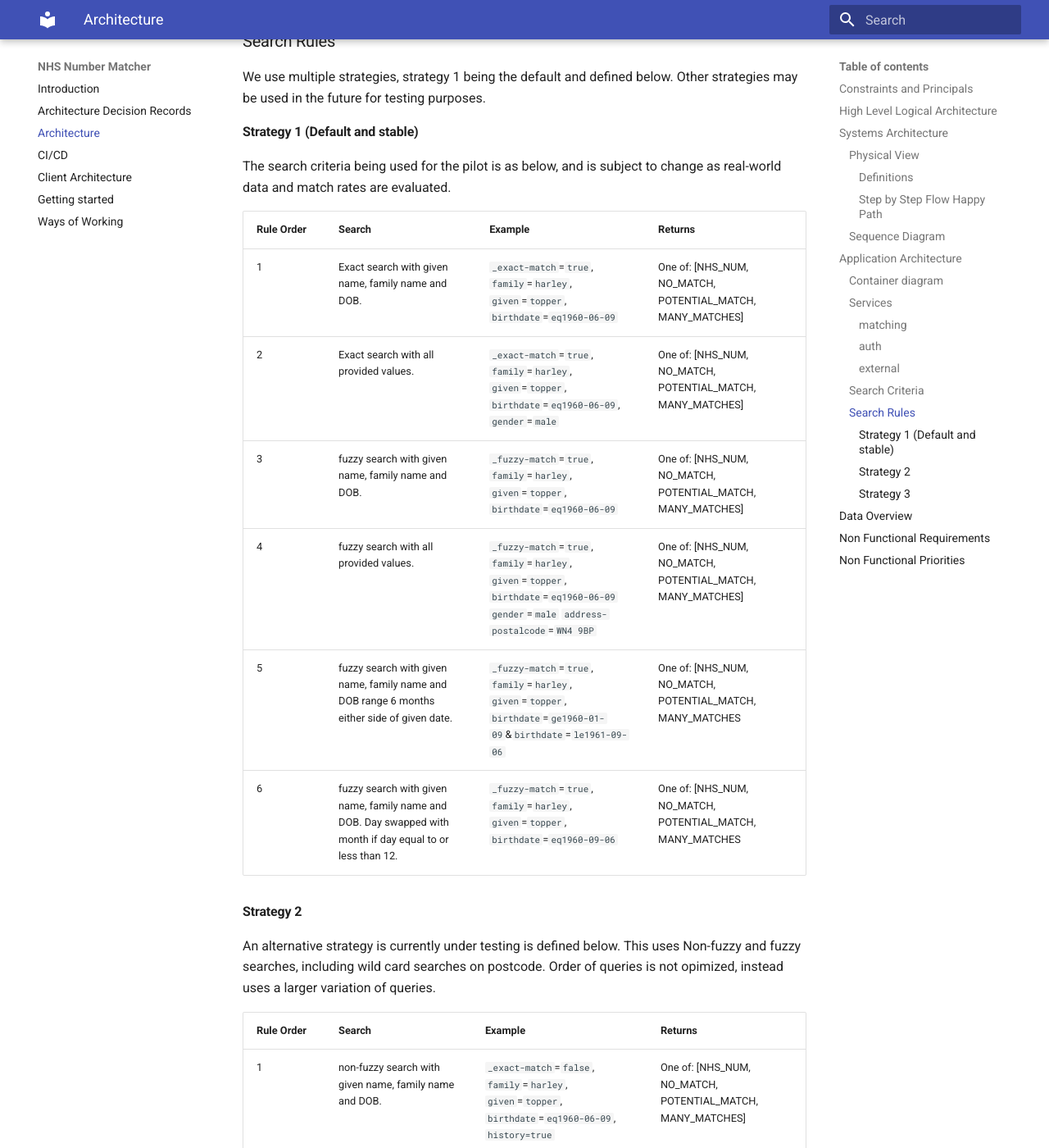
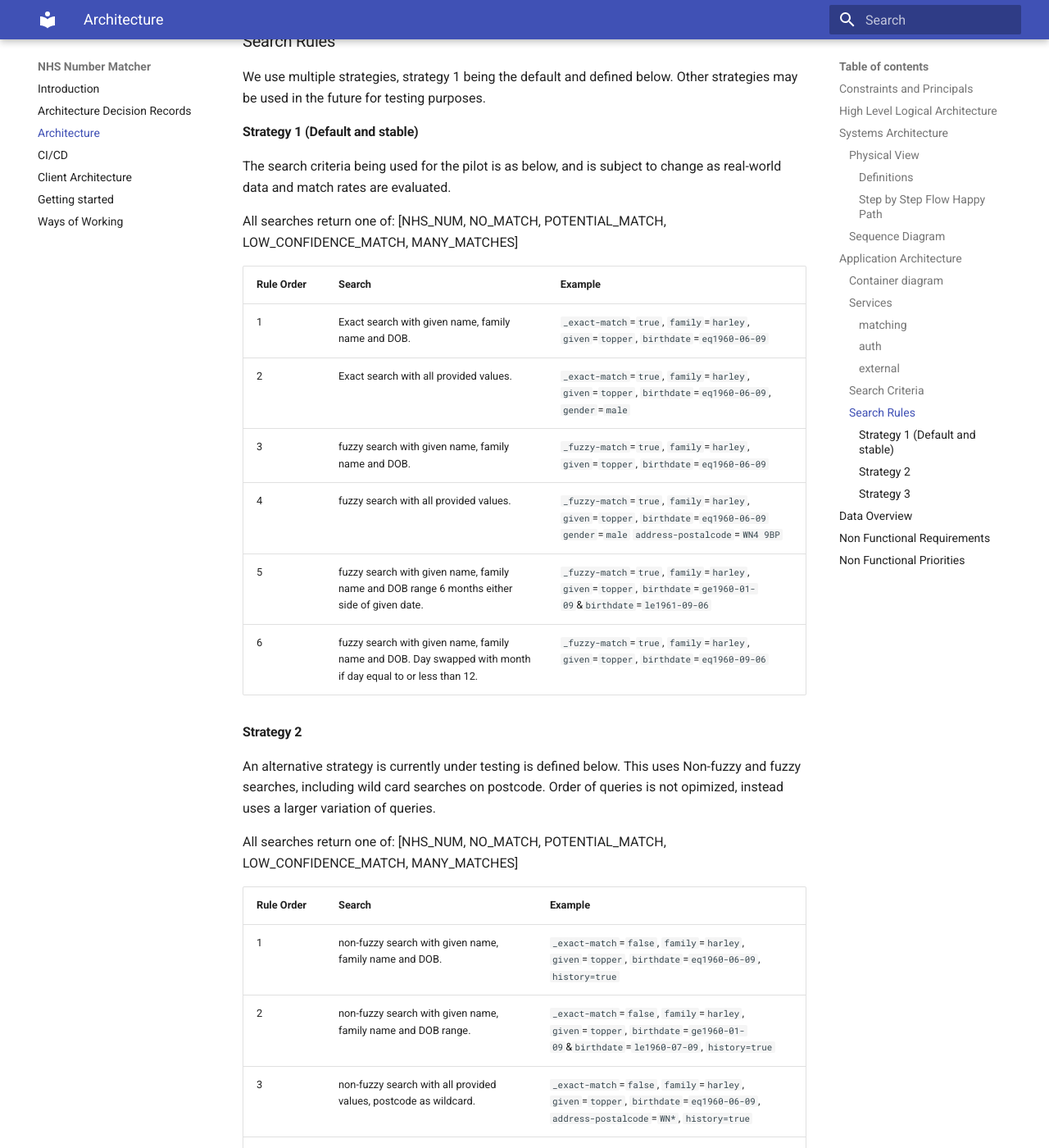
Before and after one commit to DFE-Digital/SUI_Matcher, an MkDocs documentation site: the page built from documentation/docs/architecture.md, in a window 1280 px wide and 1400 px high, scrolled down 8274 px. Shown: the whole window at 82% size. Built offline with MkDocs 1.6.1 and Material for MkDocs 9.7.7, drawn with Linux system fonts in a browser that asks for light colours; some of the changed text lies outside the part shown.

Commit message:
docs: Update architecture.md
clean up tables with duplicates field

```diff
--- a/documentation/docs/architecture.md
+++ b/documentation/docs/architecture.md
@@ -311,45 +311,51 @@ for testing purposes.
 The search criteria being used for the pilot is as below, and is subject to change as real-world data and match rates
 are evaluated.
 
-| Rule Order | Search                                                                                                     | Example                                                                                                                               | Returns                                                     |
-|:-----------|:-----------------------------------------------------------------------------------------------------------|:--------------------------------------------------------------------------------------------------------------------------------------|:------------------------------------------------------------|
-| 1          | Exact search with given name, family name and DOB.                                                         | `_exact-match`=`true`, `family`=`harley`, `given`=`topper`, `birthdate`=`eq1960-06-09`                                                | One of:  [NHS_NUM, NO_MATCH, POTENTIAL_MATCH, MANY_MATCHES] |
-| 2          | Exact search with all provided values.                                                                     | `_exact-match`=`true`, `family`=`harley`, `given`=`topper`, `birthdate`=`eq1960-06-09`, `gender`=`male`                               | One of:  [NHS_NUM, NO_MATCH, POTENTIAL_MATCH, MANY_MATCHES] |
-| 3          | fuzzy search with given name, family name and DOB.                                                         | `_fuzzy-match`=`true`, `family`=`harley`, `given`=`topper`, `birthdate`=`eq1960-06-09`                                                | One of:  [NHS_NUM, NO_MATCH, POTENTIAL_MATCH, MANY_MATCHES] |
-| 4          | fuzzy search with all provided values.                                                                     | `_fuzzy-match`=`true`, `family`=`harley`, `given`=`topper`, `birthdate`=`eq1960-06-09` `gender`=`male` `address-postalcode`=`WN4 9BP` | One of:  [NHS_NUM, NO_MATCH, POTENTIAL_MATCH, MANY_MATCHES] |
-| 5          | fuzzy search with given name, family name and DOB range 6 months either side of given date.                | `_fuzzy-match`=`true`, `family`=`harley`, `given`=`topper`, `birthdate`=`ge1960-01-09`&`birthdate`=`le1961-09-06`                     | One of:  [NHS_NUM, NO_MATCH, POTENTIAL_MATCH, MANY_MATCHES  |
-| 6          | fuzzy search with given name, family name and DOB. Day swapped with month if day equal to or less than 12. | `_fuzzy-match`=`true`, `family`=`harley`, `given`=`topper`, `birthdate`=`eq1960-09-06`                                                | One of:  [NHS_NUM, NO_MATCH, POTENTIAL_MATCH, MANY_MATCHES  |
+All searches return one of: [NHS_NUM, NO_MATCH, POTENTIAL_MATCH, LOW_CONFIDENCE_MATCH, MANY_MATCHES]
+
+| Rule Order | Search                                                                                                     | Example                                                                                                                               |
+|:-----------|:-----------------------------------------------------------------------------------------------------------|:--------------------------------------------------------------------------------------------------------------------------------------|
+| 1          | Exact search with given name, family name and DOB.                                                         | `_exact-match`=`true`, `family`=`harley`, `given`=`topper`, `birthdate`=`eq1960-06-09`                                                |
+| 2          | Exact search with all provided values.                                                                     | `_exact-match`=`true`, `family`=`harley`, `given`=`topper`, `birthdate`=`eq1960-06-09`, `gender`=`male`                               |
+| 3          | fuzzy search with given name, family name and DOB.                                                         | `_fuzzy-match`=`true`, `family`=`harley`, `given`=`topper`, `birthdate`=`eq1960-06-09`                                                |
+| 4          | fuzzy search with all provided values.                                                                     | `_fuzzy-match`=`true`, `family`=`harley`, `given`=`topper`, `birthdate`=`eq1960-06-09` `gender`=`male` `address-postalcode`=`WN4 9BP` |
+| 5          | fuzzy search with given name, family name and DOB range 6 months either side of given date.                | `_fuzzy-match`=`true`, `family`=`harley`, `given`=`topper`, `birthdate`=`ge1960-01-09`&`birthdate`=`le1961-09-06`                     |
+| 6          | fuzzy search with given name, family name and DOB. Day swapped with month if day equal to or less than 12. | `_fuzzy-match`=`true`, `family`=`harley`, `given`=`topper`, `birthdate`=`eq1960-09-06`                                                |
 
 #### Strategy 2
 
 An alternative strategy is currently under testing is defined below. This uses Non-fuzzy and fuzzy searches, including
 wild card searches on postcode. Order of queries is not opimized, instead uses a larger variation of queries.
 
-| Rule Order | Search                                                                                                     | Example                                                                                                                                                  | Returns                                                     |
-|:-----------|:-----------------------------------------------------------------------------------------------------------|:---------------------------------------------------------------------------------------------------------------------------------------------------------|:------------------------------------------------------------|
-| 1          | non-fuzzy search with given name, family name and DOB.                                                     | `_exact-match`=`false`, `family`=`harley`, `given`=`topper`, `birthdate`=`eq1960-06-09`, `history=true`                                                  | One of:  [NHS_NUM, NO_MATCH, POTENTIAL_MATCH, MANY_MATCHES] |
-| 2          | non-fuzzy search with given name, family name and DOB range.                                               | `_exact-match`=`false`, `family`=`harley`, `given`=`topper`, `birthdate`=`ge1960-01-09`&`birthdate`=`le1960-07-09`, `history=true`                       | One of:  [NHS_NUM, NO_MATCH, POTENTIAL_MATCH, MANY_MATCHES] |
-| 3          | non-fuzzy search with all provided values, postcode as wildcard.                                           | `_exact-match`=`false`, `family`=`harley`, `given`=`topper`, `birthdate`=`eq1960-06-09`, `address-postalcode`=`WN*`, `history=true`                      | One of:  [NHS_NUM, NO_MATCH, POTENTIAL_MATCH, MANY_MATCHES] |
-| 4          | non-fuzzy search with all provided values.                                                                 | `_exact-match`=`false`, `family`=`harley`, `given`=`topper`, `birthdate`=`eq1960-06-09`, `gender`=`male`, `address-postalcode`=`WN4 9BP`, `history=true` | One of:  [NHS_NUM, NO_MATCH, POTENTIAL_MATCH, MANY_MATCHES] |
-| 5          | fuzzy search with given name, family name and DOB.                                                         | `_fuzzy-match`=`true`, `family`=`harley`, `given`=`topper`, `birthdate`=`eq1960-06-09`                                                                   | One of:  [NHS_NUM, NO_MATCH, POTENTIAL_MATCH, MANY_MATCHES] |
-| 6          | fuzzy search with given name, family name, DOB range, postcode as wildcard.                                | `_fuzzy-match`=`true`, `family`=`harley`, `given`=`topper`, `birthdate`=`ge1960-01-09`&`birthdate`=`le1960-07-09`, `address-postalcode`=`WN*`            | One of:  [NHS_NUM, NO_MATCH, POTENTIAL_MATCH, MANY_MATCHES] |
-| 7          | fuzzy search with given name, family name, DOB range, postcode.                                            | `_fuzzy-match`=`true`, `family`=`harley`, `given`=`topper`, `birthdate`=`ge1960-01-09`&`birthdate`=`le1960-07-09`, `address-postalcode`=`WN4 9BP`        | One of:  [NHS_NUM, NO_MATCH, POTENTIAL_MATCH, MANY_MATCHES] |
-| 8          | fuzzy search with all provided values.                                                                     | `_fuzzy-match`=`true`, `family`=`harley`, `given`=`topper`, `birthdate`=`eq1960-06-09`, `gender`=`male`, `address-postalcode`=`WN4 9BP`                  | One of:  [NHS_NUM, NO_MATCH, POTENTIAL_MATCH, MANY_MATCHES] |
-| 9          | fuzzy search with given name, family name and DOB. Day swapped with month if day equal to or less than 12. | `_fuzzy-match`=`true`, `family`=`harley`, `given`=`topper`, `birthdate`=`eq1960-09-06`                                                                   | One of:  [NHS_NUM, NO_MATCH, POTENTIAL_MATCH, MANY_MATCHES] |
+All searches return one of: [NHS_NUM, NO_MATCH, POTENTIAL_MATCH, LOW_CONFIDENCE_MATCH, MANY_MATCHES]
+
+| Rule Order | Search                                                                                                     | Example                                                                                                                                                  |
+|:-----------|:-----------------------------------------------------------------------------------------------------------|:---------------------------------------------------------------------------------------------------------------------------------------------------------|
+| 1          | non-fuzzy search with given name, family name and DOB.                                                     | `_exact-match`=`false`, `family`=`harley`, `given`=`topper`, `birthdate`=`eq1960-06-09`, `history=true`                                                  |
+| 2          | non-fuzzy search with given name, family name and DOB range.                                               | `_exact-match`=`false`, `family`=`harley`, `given`=`topper`, `birthdate`=`ge1960-01-09`&`birthdate`=`le1960-07-09`, `history=true`                       |
+| 3          | non-fuzzy search with all provided values, postcode as wildcard.                                           | `_exact-match`=`false`, `family`=`harley`, `given`=`topper`, `birthdate`=`eq1960-06-09`, `address-postalcode`=`WN*`, `history=true`                      |
+| 4          | non-fuzzy search with all provided values.                                                                 | `_exact-match`=`false`, `family`=`harley`, `given`=`topper`, `birthdate`=`eq1960-06-09`, `gender`=`male`, `address-postalcode`=`WN4 9BP`, `history=true` |
+| 5          | fuzzy search with given name, family name and DOB.                                                         | `_fuzzy-match`=`true`, `family`=`harley`, `given`=`topper`, `birthdate`=`eq1960-06-09`                                                                   |
+| 6          | fuzzy search with given name, family name, DOB range, postcode as wildcard.                                | `_fuzzy-match`=`true`, `family`=`harley`, `given`=`topper`, `birthdate`=`ge1960-01-09`&`birthdate`=`le1960-07-09`, `address-postalcode`=`WN*`            |
+| 7          | fuzzy search with given name, family name, DOB range, postcode.                                            | `_fuzzy-match`=`true`, `family`=`harley`, `given`=`topper`, `birthdate`=`ge1960-01-09`&`birthdate`=`le1960-07-09`, `address-postalcode`=`WN4 9BP`        |
+| 8          | fuzzy search with all provided values.                                                                     | `_fuzzy-match`=`true`, `family`=`harley`, `given`=`topper`, `birthdate`=`eq1960-06-09`, `gender`=`male`, `address-postalcode`=`WN4 9BP`                  |
+| 9          | fuzzy search with given name, family name and DOB. Day swapped with month if day equal to or less than 12. | `_fuzzy-match`=`true`, `family`=`harley`, `given`=`topper`, `birthdate`=`eq1960-09-06`                                                                   |
 
 #### Strategy 3
 
 This is a multi versioned strategy that has been developed through iterative testing on real world data. The below is version 14 of it and is currently the best performing and most optimised for PDS calling.
 
-| Rule Order | Search                                                                 | Example                                                                                                                                                              | Returns                                                     |
-|:-----------|:-----------------------------------------------------------------------|:---------------------------------------------------------------------------------------------------------------------------------------------------------------------|:------------------------------------------------------------|
-| 1          | non-fuzzy search with given name, family name and DOB.                 | `_exact-match`=`false`, `family`=`harley`, `given`=`topper`, `birthdate`=`eq1960-06-09`, `history=true`                                                              | One of:  [NHS_NUM, NO_MATCH, POTENTIAL_MATCH, MANY_MATCHES] |
-| 2          | fuzzy search with given name, family name and DOB.                     | `_fuzzy-match`=`true`, `family`=`harley`, `given`=`topper`, `birthdate`=`eq1960-06-09`                                                                               | One of:  [NHS_NUM, NO_MATCH, POTENTIAL_MATCH, MANY_MATCHES] |
-| 3          | fuzzy search with all provided values.                                 | `_fuzzy-match`=`true`, `family`=`harley`, `given`=`topper`, `birthdate`=`eq1960-06-09`, `gender`=`male`, `address-postalcode`=`WN4 9BP`                              | One of:  [NHS_NUM, NO_MATCH, POTENTIAL_MATCH, MANY_MATCHES] |
-| 4          | non-fuzzy search with given name, family name and DOB range.           | `_exact-match`=`false`, `family`=`harley`, `given`=`topper`, `birthdate`=`ge1960-01-09`&`birthdate`=`le1960-07-09`, `history=true`                                   | One of:  [NHS_NUM, NO_MATCH, POTENTIAL_MATCH, MANY_MATCHES] |
-| 5          | non-fuzzy search with given name, family name, DOB range, postcode.    | `_exact-match`=`false`, `family`=`harley`, `given`=`topper`, `birthdate`=`ge1960-01-09`&`birthdate`=`le1960-07-09`, `address-postalcode`=`WN4 9BP`, `history=true`   | One of:  [NHS_NUM, NO_MATCH, POTENTIAL_MATCH, MANY_MATCHES] |
-| 6          | fuzzy search with given name, family name and DOB range.               | `_fuzzy-match`=`true`, `family`=`harley`, `given`=`topper`, `birthdate`=`ge1960-01-09`&`birthdate`=`le1960-07-09`                                                    | One of:  [NHS_NUM, NO_MATCH, POTENTIAL_MATCH, MANY_MATCHES] |
-| 7          | fuzzy search with given name, family name, DOB range, postcode.        | `_fuzzy-match`=`true`, `family`=`harley`, `given`=`topper`, `birthdate`=`ge1960-01-09`&`birthdate`=`le1960-07-09`, `address-postalcode`=`WN4 9BP`                    | One of:  [NHS_NUM, NO_MATCH, POTENTIAL_MATCH, MANY_MATCHES] |
+All searches return one of: [NHS_NUM, NO_MATCH, POTENTIAL_MATCH, LOW_CONFIDENCE_MATCH, MANY_MATCHES]
+
+| Rule Order | Search                                                                 | Example                                                                                                                                                              |
+|:-----------|:-----------------------------------------------------------------------|:---------------------------------------------------------------------------------------------------------------------------------------------------------------------|
+| 1          | non-fuzzy search with given name, family name and DOB.                 | `_exact-match`=`false`, `family`=`harley`, `given`=`topper`, `birthdate`=`eq1960-06-09`, `history=true`                                                              |
+| 2          | fuzzy search with given name, family name and DOB.                     | `_fuzzy-match`=`true`, `family`=`harley`, `given`=`topper`, `birthdate`=`eq1960-06-09`                                                                               |
+| 3          | fuzzy search with all provided values.                                 | `_fuzzy-match`=`true`, `family`=`harley`, `given`=`topper`, `birthdate`=`eq1960-06-09`, `gender`=`male`, `address-postalcode`=`WN4 9BP`                              |
+| 4          | non-fuzzy search with given name, family name and DOB range.           | `_exact-match`=`false`, `family`=`harley`, `given`=`topper`, `birthdate`=`ge1960-01-09`&`birthdate`=`le1960-07-09`, `history=true`                                   |
+| 5          | non-fuzzy search with given name, family name, DOB range, postcode.    | `_exact-match`=`false`, `family`=`harley`, `given`=`topper`, `birthdate`=`ge1960-01-09`&`birthdate`=`le1960-07-09`, `address-postalcode`=`WN4 9BP`, `history=true`   |
+| 6          | fuzzy search with given name, family name and DOB range.               | `_fuzzy-match`=`true`, `family`=`harley`, `given`=`topper`, `birthdate`=`ge1960-01-09`&`birthdate`=`le1960-07-09`                                                    |
+| 7          | fuzzy search with given name, family name, DOB range, postcode.        | `_fuzzy-match`=`true`, `family`=`harley`, `given`=`topper`, `birthdate`=`ge1960-01-09`&`birthdate`=`le1960-07-09`, `address-postalcode`=`WN4 9BP`                    |
 
 Definition of fuzzy search is defined
 here: [NHS FHIR API Search](https://digital.nhs.uk/developer/api-catalogue/personal-demographics-service-fhir#get-/Patient).
```
